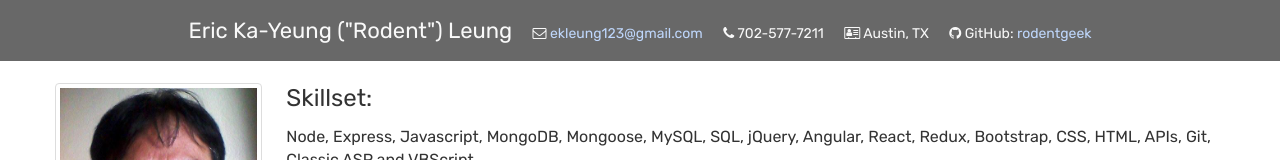
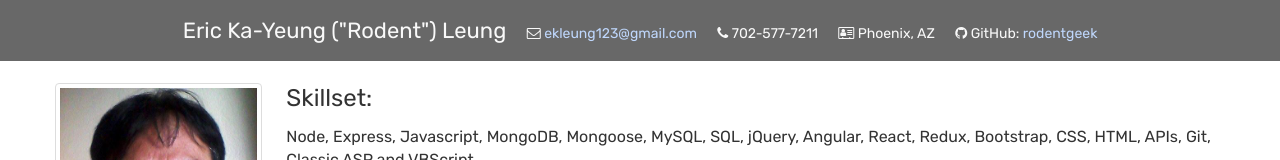
Before and after one commit to rodentgeek/Portfolio, a plain HTML site: page index.html in a window 1280 px wide. Shown: the top 160 px of the page. Drawn offline with nearby package versions, Linux system fonts and the light colour scheme.

Commit message:
update info

```diff
--- a/index.html
+++ b/index.html
@@ -25,7 +25,7 @@
 			<p class="innertext">Eric Ka-Yeung ("Rodent") Leung
 				<span class="inner_innertext"><i class="fa fa-envelope-o" aria-hidden="true"></i> <a href="mailto:ekleung123@gmail.com">ekleung123@gmail.com</a></span>
 				<span class="inner_innertext"><i class="fa fa-phone" aria-hidden="true"></i> 702-577-7211</span>
-				<span class="inner_innertext"><i class="fa fa-address-card-o" aria-hidden="true"></i> Austin, TX</span>
+				<span class="inner_innertext"><i class="fa fa-address-card-o" aria-hidden="true"></i> Phoenix, AZ</span>
 				<span class="inner_innertext"><i class="fa fa-github" aria-hidden="true"></i> GitHub: <a href="https://github.com/rodentgeek" target=_new>rodentgeek</a></span>
       </p>
 		</div>
```
